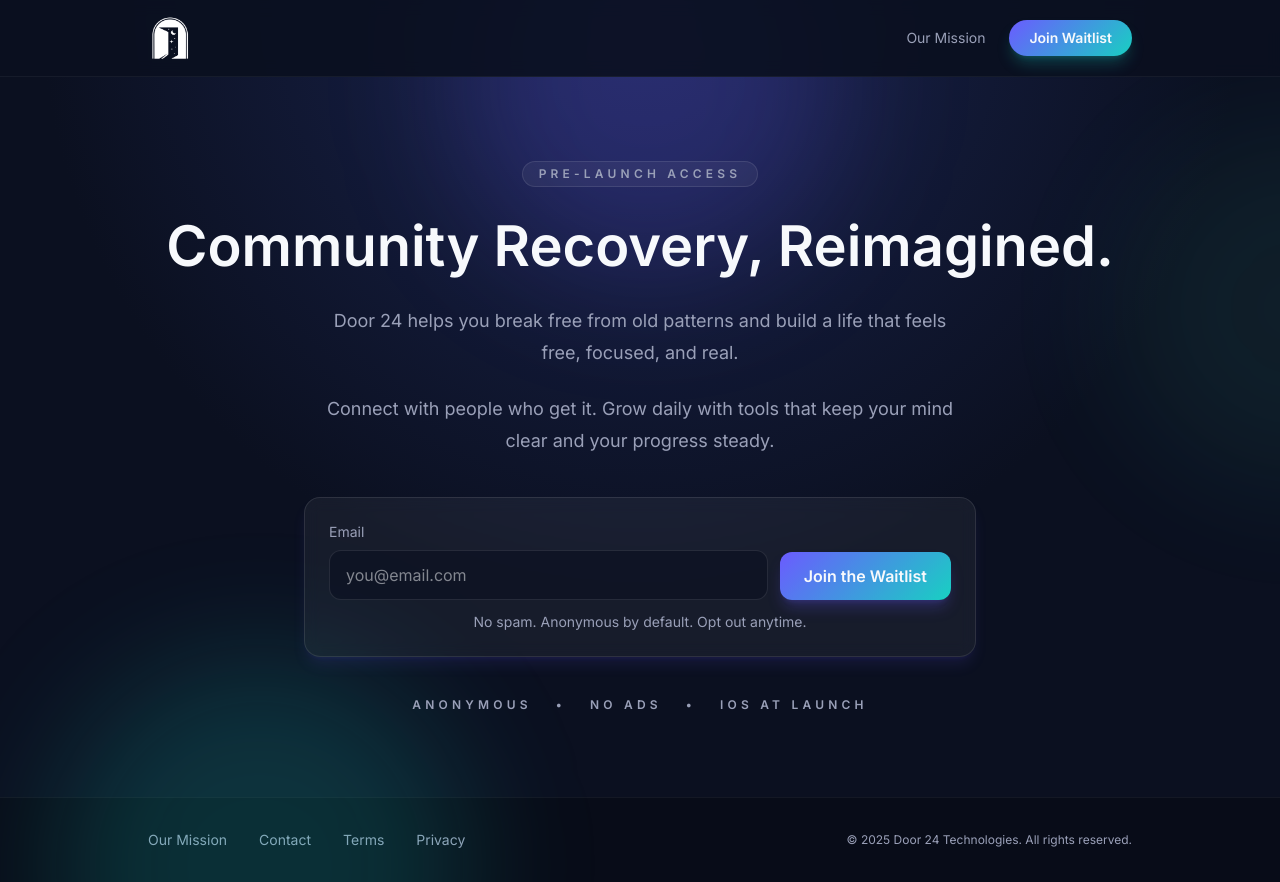
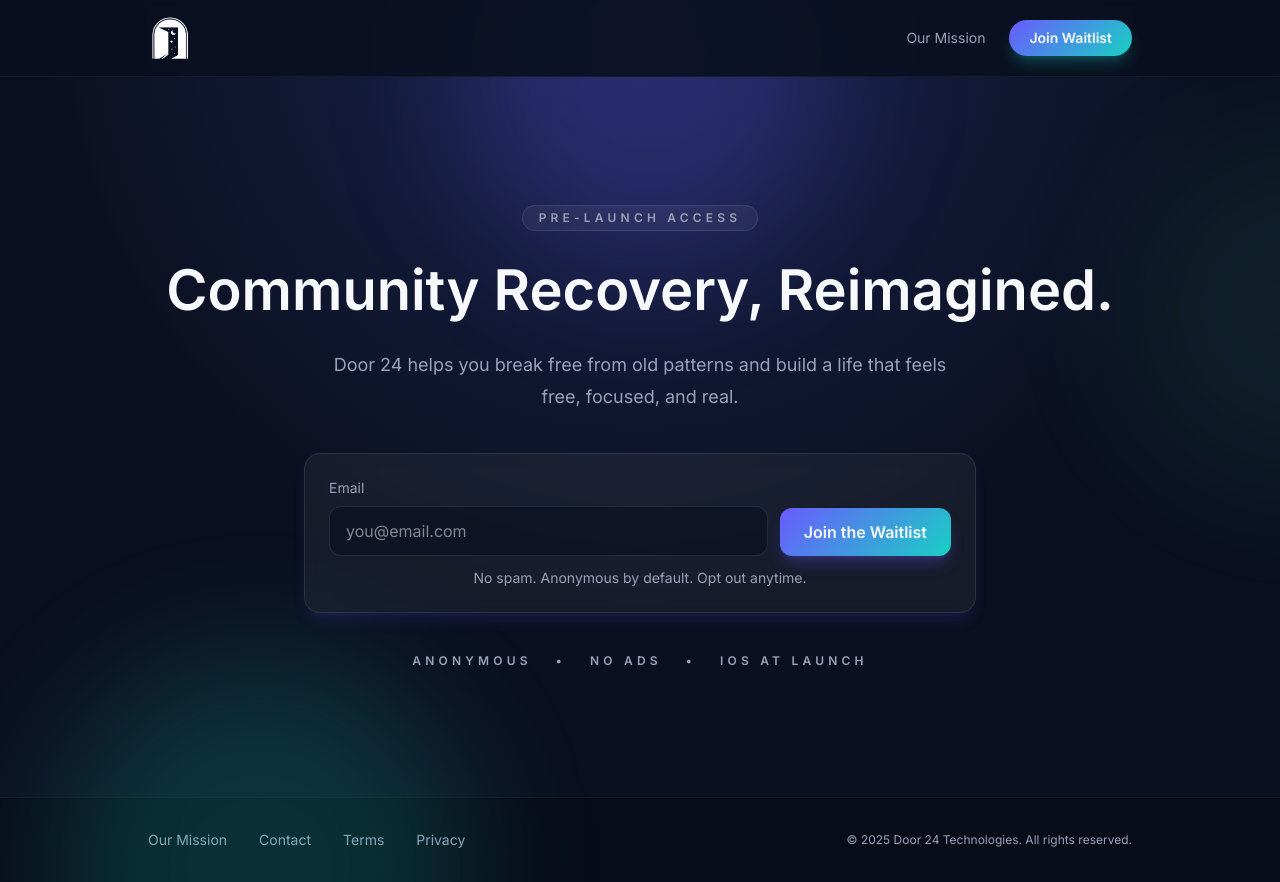
Before and after one commit to Door24Tech/door24-web, a Next.js app: page / in a window 1280 px wide. Built offline with nearby package versions, Linux system fonts and the light colour scheme.

Commit message:
Simplify subheader to single line for cleaner hero section

```diff
--- a/src/app/page.tsx
+++ b/src/app/page.tsx
@@ -111,9 +111,6 @@
             <p className="mx-auto max-w-2xl px-2 text-base leading-7 text-[var(--door24-muted)] sm:text-lg sm:leading-8">
               Door 24 helps you break free from old patterns and build a life that feels free, focused, and real.
             </p>
-            <p className="mx-auto max-w-2xl px-2 text-base leading-7 text-[var(--door24-muted)] sm:text-lg sm:leading-8">
-              Connect with people who get it. Grow daily with tools that keep your mind clear and your progress steady.
-            </p>
           </div>
 
           <form
```
